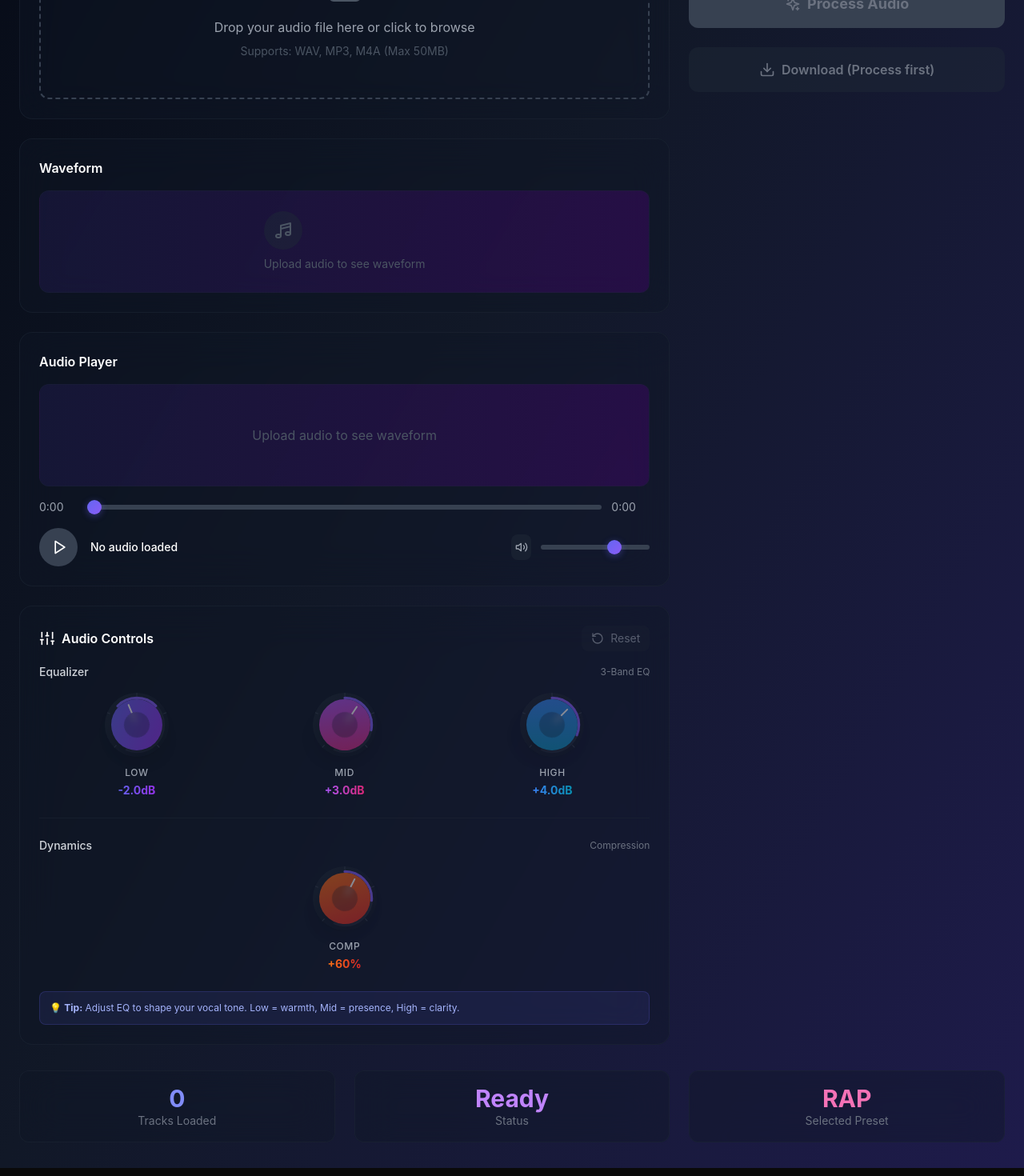
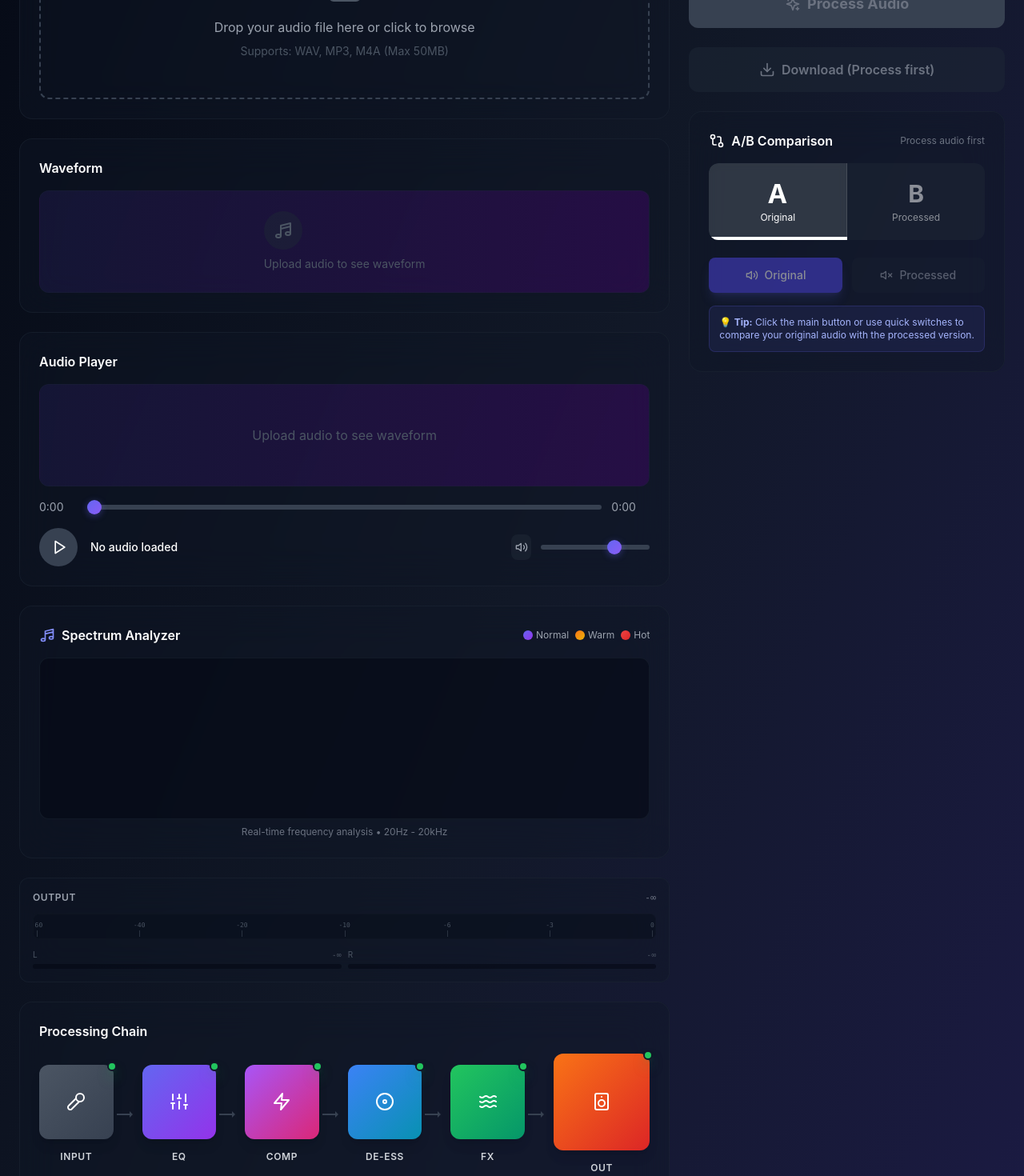
Before and after one commit to williebs64uwu-create/mixforme, a React (Vite) app: page / in a window 1280 px wide. Shown: the part 780-2250 px from the top of the page at 80% size. Built offline with nearby package versions, Linux system fonts and the light colour scheme.

Commit message:
Update Dashboard.jsx

```diff
--- a/src/components/Dashboard.jsx
+++ b/src/components/Dashboard.jsx
@@ -4,6 +4,10 @@ import AudioUploader from './AudioUploader'
 import AudioPlayer from './AudioPlayer'
 import Waveform from './Waveform'
 import ControlPanel from './ControlPanel'
+import SpectrumAnalyzer from './SpectrumAnalyzer'
+import VUMeter from './VUMeter'
+import ProcessingChain from './ProcessingChain'
+import ABComparison from './ABComparison'
 import { Disc3, Sparkles, Download, Check } from 'lucide-react'
 import { getPreset, getPresetList } from '../lib/presets'
 import AudioEngine from '../lib/audioEngine'
@@ -18,6 +22,7 @@ function Dashboard() {
   const [currentTime, setCurrentTime] = useState(0)
   const [duration, setDuration] = useState(0)
   const [isPlaying, setIsPlaying] = useState(false)
+  const [abMode, setABMode] = useState('A')
 
   const audioEngineRef = useRef(null)
   const presets = getPresetList()
@@ -128,6 +133,12 @@ function Dashboard() {
     }
   }
 
+  const handleABToggle = (mode) => {
+    setABMode(mode)
+    // TODO: Switch between original and processed audio
+    console.log('Switched to mode:', mode)
+  }
+
   const currentPreset = getPreset(selectedPreset)
 
   return (
@@ -190,6 +201,25 @@ function Dashboard() {
             <AudioPlayer
               vocalFile={vocalFile}
               beatFile={beatFile}
+            />
+
+            {/* Spectrum Analyzer */}
+            <SpectrumAnalyzer
+              audioEngine={audioEngineRef.current}
+              isPlaying={isPlaying}
+            />
+
+            {/* VU Meters */}
+            <VUMeter
+              audioEngine={audioEngineRef.current}
+              isPlaying={isPlaying}
+              label="OUTPUT"
+            />
+
+            {/* Processing Chain Visualization */}
+            <ProcessingChain
+              isProcessing={isProcessing}
+              preset={currentPreset}
             />
 
             {/* Control Panel */}
@@ -276,6 +306,14 @@ function Dashboard() {
               {isProcessed ? 'Download Processed Audio' : 'Download (Process first)'}
             </button>
 
+            {/* A/B Comparison */}
+            <ABComparison
+              onToggle={handleABToggle}
+              isProcessed={isProcessed}
+              currentMode={abMode}
+              disabled={!vocalFile}
+            />
+
             {/* Status Info */}
             {isProcessed && (
               <div className="backdrop-blur-xl bg-green-900/20 border border-green-500/30 rounded-xl p-4">
```
